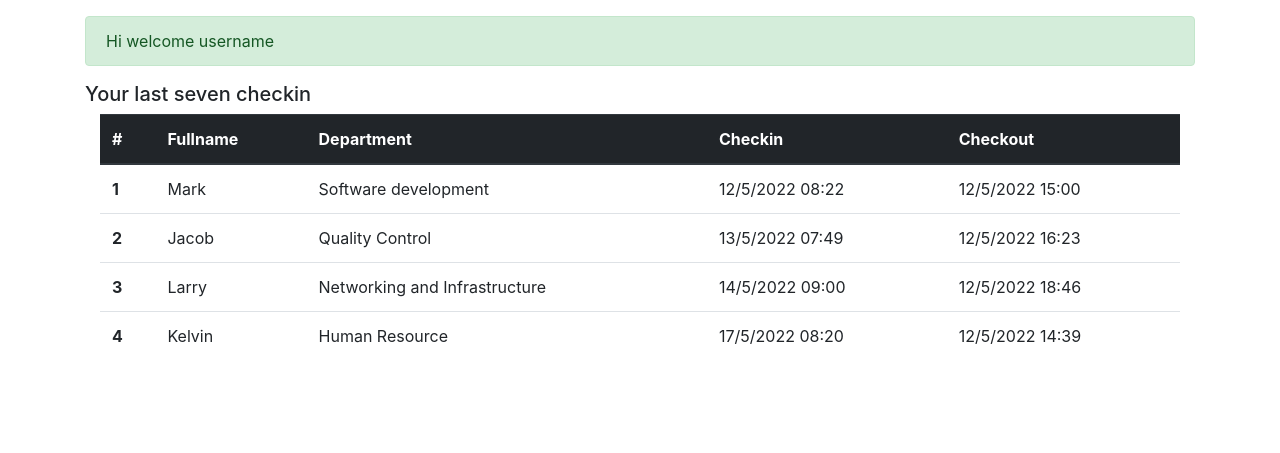
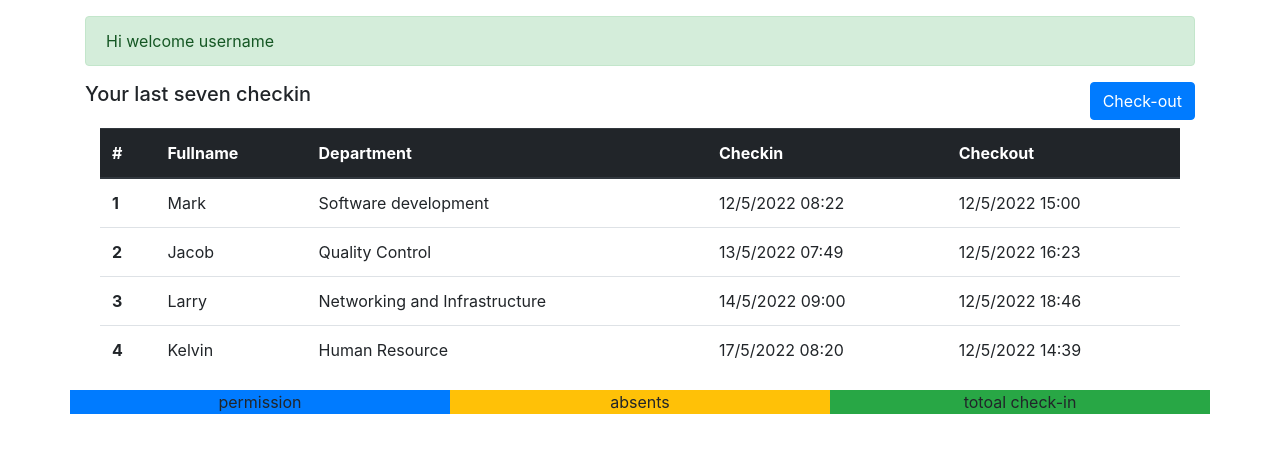
Before and after one commit to kelzbiggie01/Employee_attendence, a PHP site: page /employeedashboard.php in a window 1280 px wide. Shown: the part 62-515 px from the top of the page. Run offline with PHP 8.4, Linux system fonts and the light colour scheme.

Commit message:
added status row at table bottom

```diff
--- a/employeedashboard.php
+++ b/employeedashboard.php
@@ -25,12 +25,20 @@
             </div>
         </div>
         <div class="row">
-            <div class="col-md-12">
+            <div class="col-md-6">
                 <div class="">
                     <h5>Your last seven checkin</h5>
                 </div>
             </div>
+            <div class="col-md-6">
+                <div class="">
+                    <button class="btn btn-primary float-md-right mb-2">Check-out</button>
+                </div>
+            </div>
+        </div>
 
+
+        <div class="row">
             <div class="col-md-12">
                 <div class="">
                     <div class="col-md-12">
@@ -79,6 +87,20 @@
                 </div>
             </div>
         </div>
+
+        <div class="row text-center">
+            <div class="col-md-4 bg-primary">
+                permission
+            </div>
+
+            <div class="col-md-4 bg-warning">
+                absents
+            </div>
+            <div class="col-md-4 bg-success">
+                totoal check-in
+            </div>
+
+        </div>
     </div>
     </div>
 
```
Also changed, not shown: includes/check_out_cornfm.php (added, +20 -0 lines).
